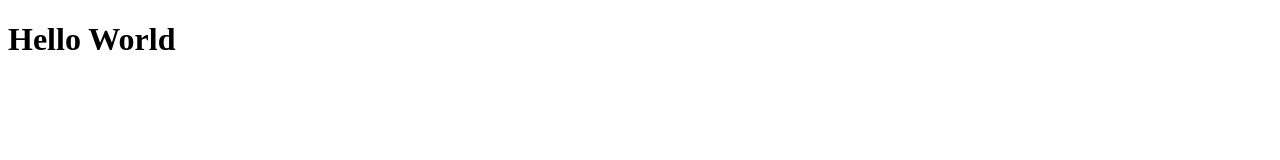
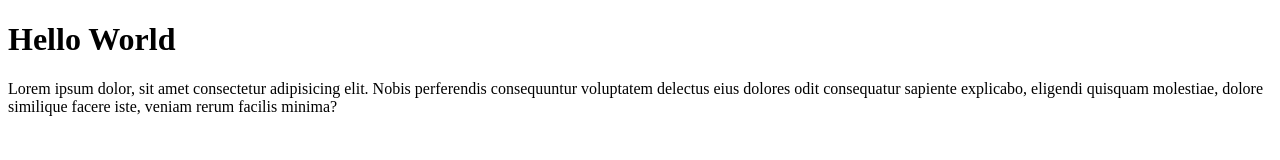
Before and after one commit to mistymornin1878/aldi-git-test, a plain HTML site: page index.html in a window 1280 px wide. Drawn offline with Linux system fonts and the light colour scheme.

Commit message:
menambahkan paragraf

```diff
--- a/index.html
+++ b/index.html
@@ -8,5 +8,6 @@
 </head>
 <body>
     <h1>Hello World</h1>
+    <p>Lorem ipsum dolor, sit amet consectetur adipisicing elit. Nobis perferendis consequuntur voluptatem delectus eius dolores odit consequatur sapiente explicabo, eligendi quisquam molestiae, dolore similique facere iste, veniam rerum facilis minima?</p>
 </body>
 </html>
```
